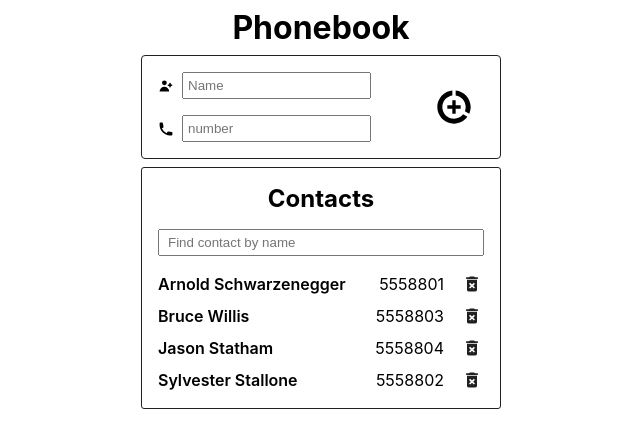
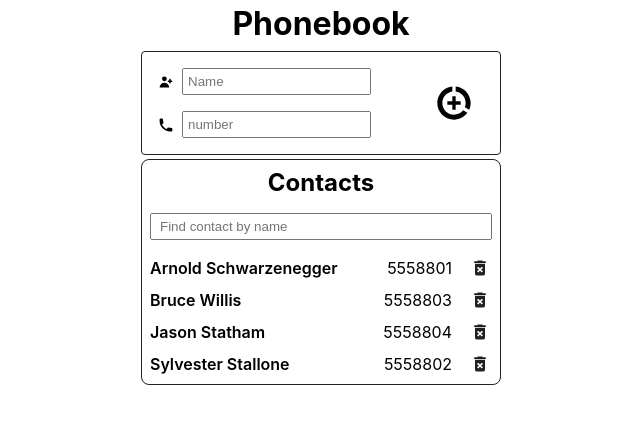
Before and after one commit to vlmakh/goit-react-hw-06-phonebook, a React (Create React App) app: page / in a window 1280 px wide. Shown: the top 448 px of the page, without its empty margins (319-959 px from the left). Built offline with nearby package versions, Linux system fonts and the light colour scheme.

Commit message:
add css to app

```diff
--- a/src/components/App.jsx
+++ b/src/components/App.jsx
@@ -1,4 +1,4 @@
-import { Box } from './Box/Box';
+import css from './App.module.css';
 import { AddForm } from './AddForm/AddForm';
 import { ContactList } from 'components/ContactList/ContactList';
 import { Filter } from 'components/Filter/Filter';
@@ -15,11 +15,11 @@ function App() {
   );
 
   return (
-    <Box width="360px" mx="auto" py={2}>
+    <div className={css.layout}>
       <h1>Phonebook</h1>
       <AddForm />
 
-      <Box p={3} mt={2} border="1px solid #212121" borderRadius={3}>
+      <div className={css.contacts}>
         <h2>Contacts</h2>
 
         {filteredContacts.length > 0 || filter ? (
@@ -29,8 +29,8 @@ function App() {
         )}
 
         <ContactList contacts={filteredContacts} />
-      </Box>
-    </Box>
+      </div>
+    </div>
   );
 }
 
--- /dev/null
+++ b/src/components/App.module.css
@@ -0,0 +1,13 @@
+.layout {
+  width: 360px;
+  margin: 0 auto;
+  padding-top: 4px;
+  padding-bottom: 4px;
+}
+
+.contacts {
+  margin-top: 4px;
+  padding: 8px;
+  border: 1px solid #212121;
+  border-radius: 8px;
+}
```
Also changed, not shown: src/components/Box/Box.jsx (+16 -2 lines).
